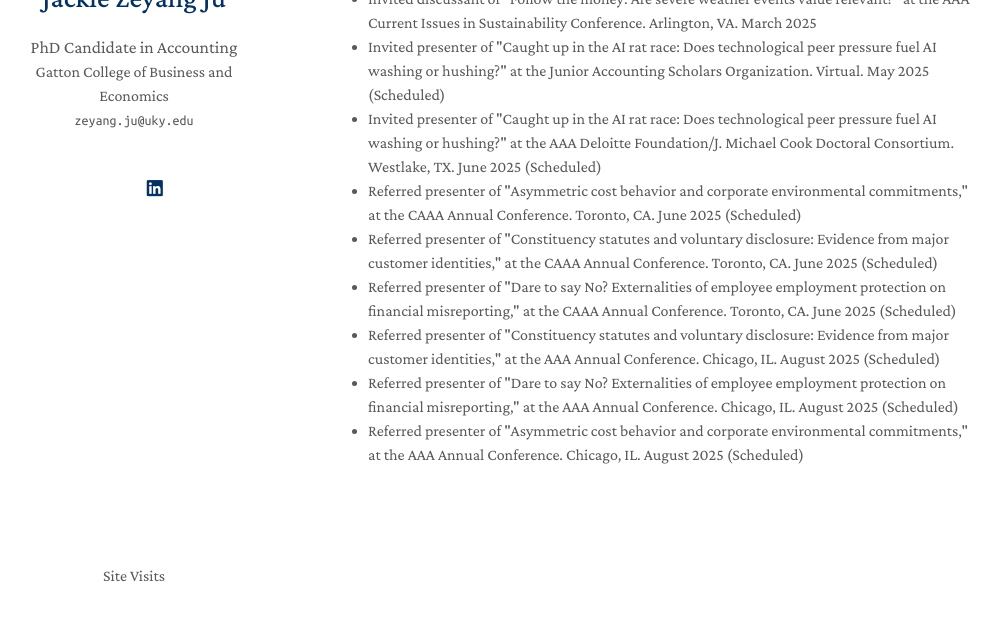
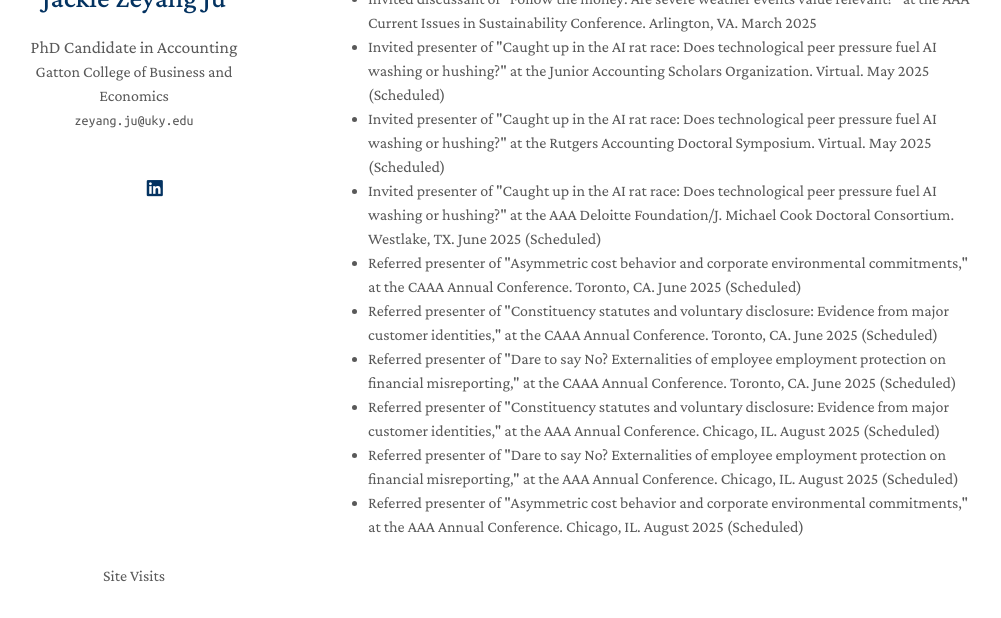
Before and after one commit to zeyang1225/zeyang1225.github.io, a Jekyll site: the page built from index.md, in a window 1280 px wide and 900 px high, scrolled down 3410 px, cut to the strip 282-900 px from the top of the window. Shown: the whole strip, without its empty margins (142-1143 px from the left). Built offline with Jekyll 4.4.1, drawn with Linux system fonts in a browser that asks for light colours; nearby versions of some CDN libraries; comment, search, counter and statistics services are not loaded; a style sheet for code colours, icons or effects is not loaded.

Commit message:
Update teaching.md

```diff
--- a/_includes/teaching.md
+++ b/_includes/teaching.md
@@ -30,6 +30,7 @@
   <li><autocolor>Referred presenter of "Asymmetric cost behavior and corporate environmental commitments," at the AAA Current Issues in Sustainability Conference. Arlington, VA. March 2025 </autocolor></li>
   <li><autocolor>Invited discussant of "Follow the money: Are severe weather events value relevant?" at the AAA Current Issues in Sustainability Conference. Arlington, VA. March 2025 </autocolor></li>
   <li><autocolor>Invited presenter of "Caught up in the AI rat race: Does technological peer pressure fuel AI washing or hushing?" at the Junior Accounting Scholars Organization. Virtual. May 2025 (Scheduled) </autocolor></li>
+  <li><autocolor>Invited presenter of "Caught up in the AI rat race: Does technological peer pressure fuel AI washing or hushing?" at the Rutgers Accounting Doctoral Symposium. Virtual. May 2025 (Scheduled) </autocolor></li>
   <li><autocolor>Invited presenter of "Caught up in the AI rat race: Does technological peer pressure fuel AI washing or hushing?" at the AAA Deloitte Foundation/J. Michael Cook Doctoral Consortium. Westlake, TX. June 2025 (Scheduled) </autocolor></li>
  <li><autocolor>Referred presenter of "Asymmetric cost behavior and corporate environmental commitments," at the CAAA Annual Conference. Toronto, CA. June 2025 (Scheduled) </autocolor></li>
   <li><autocolor>Referred presenter of "Constituency statutes and voluntary disclosure: Evidence from major customer identities," at the CAAA Annual Conference. Toronto, CA. June 2025 (Scheduled) </autocolor></li>
```
